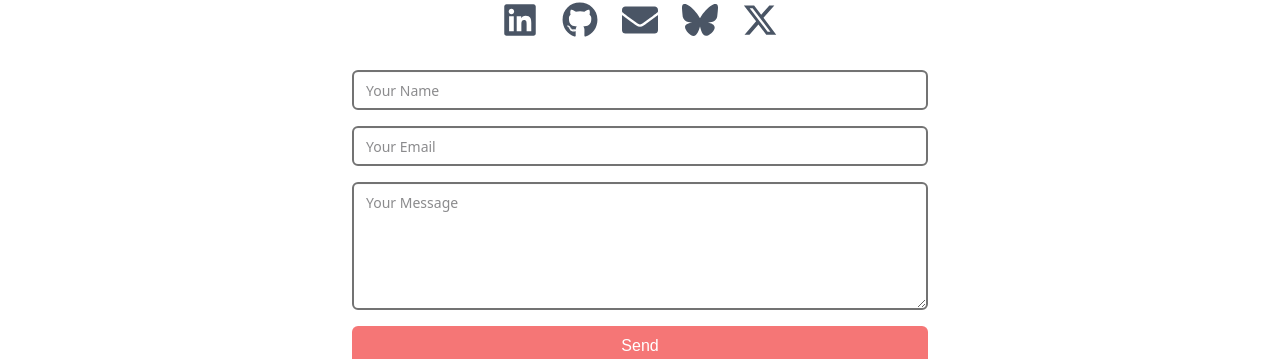
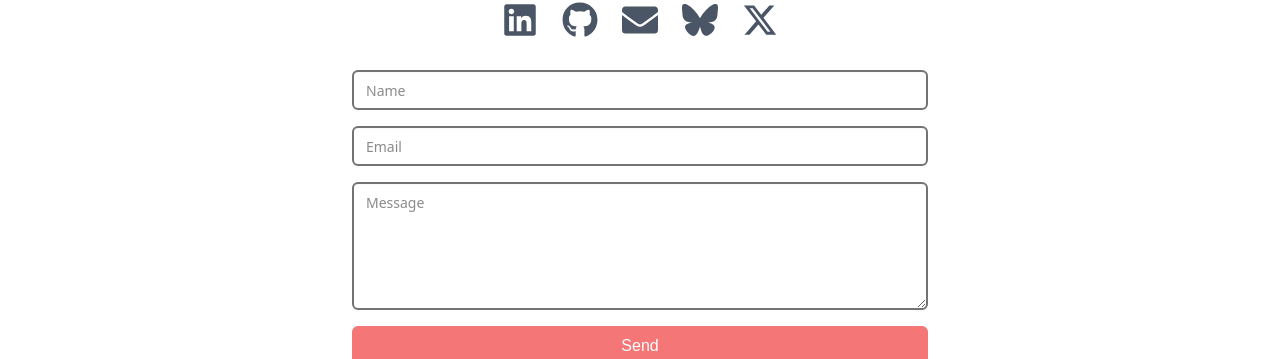
Before and after one commit to christopherbui/christopherbui.github.io, a React (Vite) app: page /contact in a window 1280 px wide. Shown: the part 182-541 px from the top of the page. Built offline with nearby package versions, Linux system fonts and the light colour scheme; a web font is replaced by a local one.

Commit message:
fixed email prompt

```diff
--- a/index.html
+++ b/index.html
@@ -2,7 +2,7 @@
 <html lang="en" data-theme="light">
   <head>
     <meta charset="UTF-8" />
-    <link rel="icon" type="image/svg+xml" href="/leaf.png" />
+    <link rel="icon" type="image/svg+xml" href="/public/leaf.png" />
     <meta name="viewport" content="width=device-width, initial-scale=1.0" />
     <title>Christopher Bui</title>
   </head>
--- a/src/pages/Contact.jsx
+++ b/src/pages/Contact.jsx
@@ -54,21 +54,21 @@
         <form ref={form} onSubmit={sendEmail} className="flex flex-col gap-4 w-full max-w-xl">
           <input
             type="text"
-            name="user_name"
-            placeholder="Your Name"
+            name="name"
+            placeholder="Name"
             required
             className="input input-bordered w-full border-[2px] border-neutral-500 rounded-md focus:outline-none focus:border-none focus:ring-2 focus:ring-[rgb(245,118,118)]"
           />
           <input
             type="email"
-            name="user_email"
-            placeholder="Your Email"
+            name="email"
+            placeholder="Email"
             required
             className="input input-bordered w-full border-[2px] border-neutral-500 rounded-md focus:outline-none focus:border-none focus:ring-2 focus:ring-[rgb(245,118,118)]"
           />
           <textarea
             name="message"
-            placeholder="Your Message"
+            placeholder="Message"
             required
             className="textarea textarea-bordered w-full h-32 border-[2px] border-neutral-500 rounded-md focus:outline-none focus:border-none focus:ring-2 focus:ring-[rgb(245,118,118)]"
           />
```
